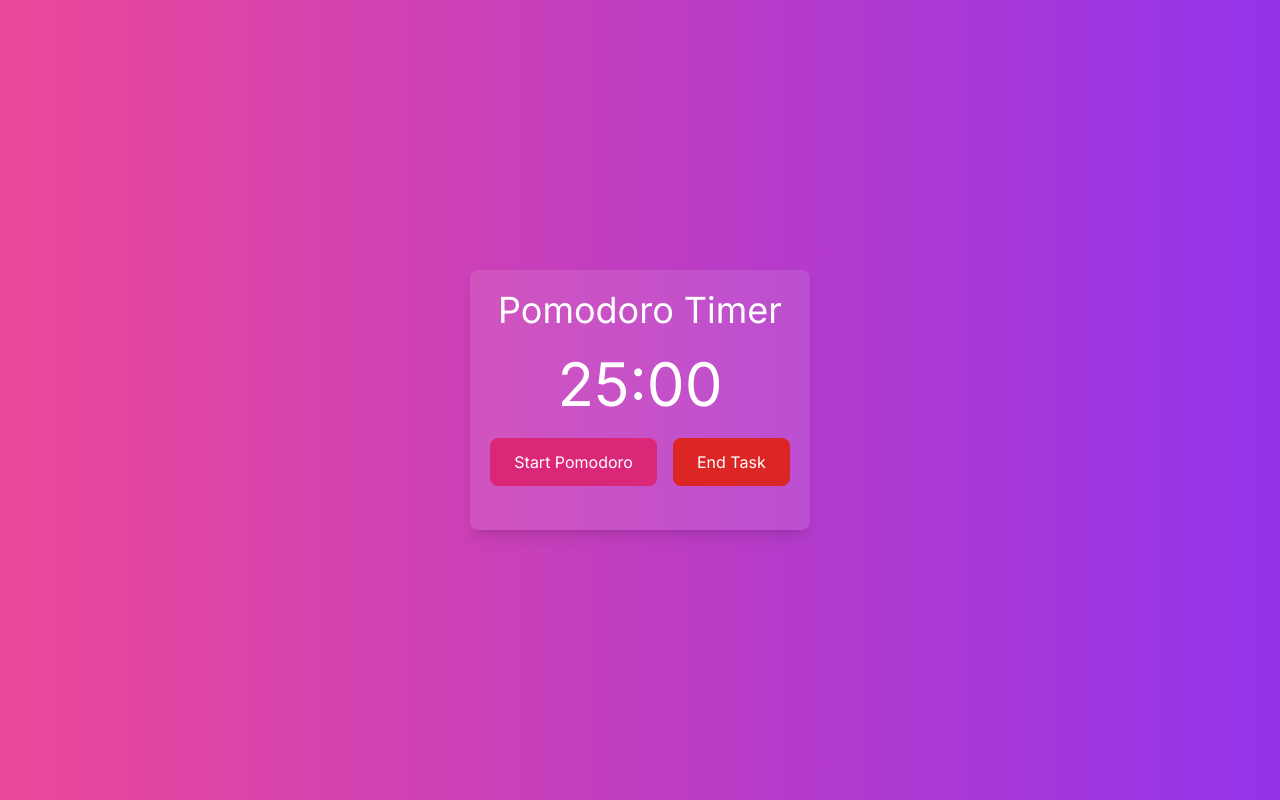
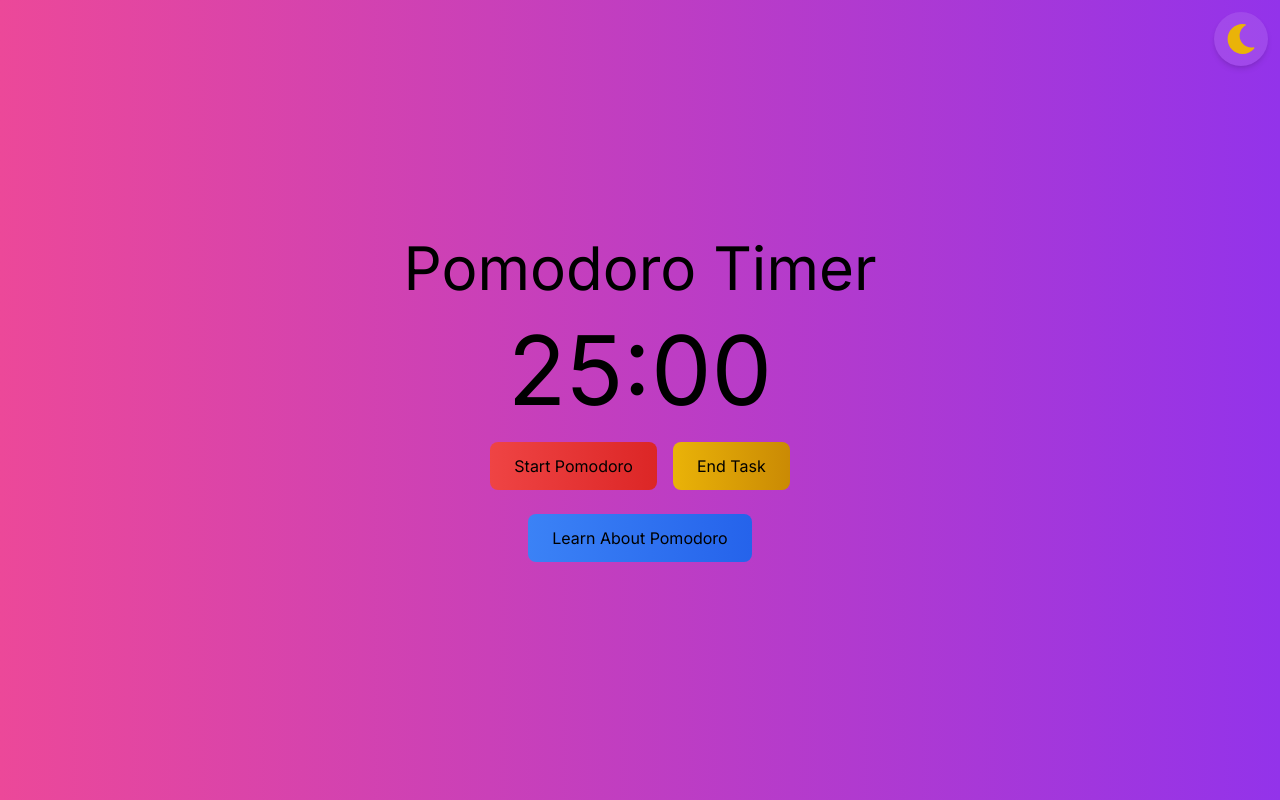
Before and after one commit to fdhlaly/PomodoroTimer-NextJS, a Next.js app: page / in a window 1280 px wide. Built offline with nearby package versions, Linux system fonts and the light colour scheme.

Commit message:
update UI

```diff
--- a/package.json
+++ b/package.json
@@ -9,9 +9,10 @@
     "lint": "next lint"
   },
   "dependencies": {
+    "next": "14.2.5",
     "react": "^18",
     "react-dom": "^18",
-    "next": "14.2.5"
+    "react-icons": "^5.2.1"
   },
   "devDependencies": {
     "postcss": "^8",
--- a/src/components/PomodoroTimer.js
+++ b/src/components/PomodoroTimer.js
@@ -1,6 +1,7 @@
 "use client";
 
-import { useState, useRef } from "react";
+import { useState, useRef, useEffect } from "react";
+import { FaSun, FaMoon } from "react-icons/fa";
 
 const PomodoroTimer = () => {
   const [isPomodoro, setIsPomodoro] = useState(true);
@@ -8,7 +9,11 @@ const PomodoroTimer = () => {
   const [intervalId, setIntervalId] = useState(null);
   const [pomodoroCount, setPomodoroCount] = useState(0);
   const [message, setMessage] = useState("");
+  const [isModalOpen, setIsModalOpen] = useState(false);
+  const [isAnimating, setIsAnimating] = useState(false);
+  const [isDarkMode, setIsDarkMode] = useState(false);
   const musicRef = useRef(null);
+  const isInitialRender = useRef(true);
 
   const formatTime = (seconds) => {
     const minutes = Math.floor(seconds / 60);
@@ -68,32 +73,139 @@ const PomodoroTimer = () => {
     }
   };
 
+  const openModal = () => {
+    setIsModalOpen(true);
+    setTimeout(() => {
+      setIsAnimating(true);
+    }, 10); // Small delay to ensure transition is applied
+  };
+
+  const closeModal = () => {
+    setIsAnimating(false);
+    setTimeout(() => {
+      setIsModalOpen(false);
+    }, 300); // Match this duration with the transition duration
+  };
+
+  const toggleTheme = () => {
+    setIsDarkMode(!isDarkMode);
+  };
+
+  useEffect(() => {
+    if (isInitialRender.current) {
+      isInitialRender.current = false;
+    } else {
+      if (isModalOpen) {
+        setIsAnimating(true);
+      }
+    }
+  }, [isModalOpen]);
+
   return (
-    <div className="flex flex-col items-center justify-center min-h-screen bg-gradient-to-r from-pink-500 to-purple-600 text-white">
-      <div className="flex flex-col items-center justify-center bg-white/10 text-center p-5 rounded-lg shadow-lg">
-        <h1 className="text-4xl mb-6">Pomodoro Timer</h1>
-        <div className="text-6xl mb-6">{formatTime(duration)}</div>
-        {message && <div className="text-2xl mb-6">{message}</div>}
-        <div className="flex space-x-4 mb-6">
+    <div
+      className={`flex flex-col items-center justify-center min-h-screen p-4 transition-colors duration-500 ${
+        isDarkMode
+          ? "bg-gray-900 text-white"
+          : "bg-gradient-to-r from-pink-500 to-purple-600 text-black"
+      }`}
+    >
+      <button
+        onClick={toggleTheme}
+        className="text-2xl md:text-3xl cursor-pointer absolute top-3 right-3 bg-white/10 shadow-md rounded-full p-3 hover:bg-white/35 transition-colors duration-500"
+      >
+        {isDarkMode ? (
+          <FaSun className="text-yellow-500" />
+        ) : (
+          <FaMoon className="text-yellow-500" />
+        )}
+      </button>
+      <h1 className="text-4xl md:text-5xl lg:text-6xl mb-6 text-center">
+        Pomodoro Timer
+      </h1>
+      <div className="text-6xl md:text-7xl lg:text-8xl mb-6">
+        {formatTime(duration)}
+      </div>
+      {message && (
+        <div className="text-2xl md:text-3xl mb-6 text-center">{message}</div>
+      )}
+      <div className="flex flex-col md:flex-row space-y-4 md:space-y-0 md:space-x-4 mb-6 w-full justify-center">
         <button
           onClick={startPomodoro}
-            className="px-6 py-3 bg-pink-600 rounded-lg hover:bg-pink-700 active:scale-95 transition"
+          className={`px-6 py-3 transition-all w-full rounded-lg md:w-auto active:scale-95 ${
+            isDarkMode
+              ? "bg-gradient-to-r from-teal-500 to-teal-600 hover:from-teal-600 hover:to-teal-700"
+              : "bg-gradient-to-r from-red-500 to-red-600 hover:from-red-600 hover:to-red-700"
+          }`}
         >
           Start Pomodoro
         </button>
         <button
           onClick={endTask}
-            className="px-6 py-3 bg-red-600 rounded-lg hover:bg-red-700 active:scale-95 transition"
+          className={`px-6 py-3 transition-all w-full rounded-lg md:w-auto active:scale-95 ${
+            isDarkMode
+              ? "bg-gradient-to-r from-green-500 to-green-600 hover:from-green-600 hover:to-green-700"
+              : "bg-gradient-to-r from-yellow-500 to-yellow-600 hover:from-yellow-600 hover:to-yellow-700"
+          }`}
         >
           End Task
         </button>
       </div>
+      <button
+        onClick={openModal}
+        className={`px-6 py-3 transition-all w-full rounded-lg md:w-auto active:scale-95 ${
+          isDarkMode
+            ? "bg-gradient-to-r from-purple-500 to-purple-600 hover:from-purple-600 hover:to-purple-700"
+            : "bg-gradient-to-r from-blue-500 to-blue-600 hover:from-blue-600 hover:to-blue-700"
+        }`}
+      >
+        Learn About Pomodoro
+      </button>
+
+      {/* Modal */}
+      {isModalOpen && (
+        <div
+          className={`fixed inset-0 flex items-center justify-center text-center bg-black bg-opacity-50 transition-opacity duration-300 ${
+            isAnimating ? "opacity-100" : "opacity-0"
+          }`}
+        >
+          <div
+            className={`bg-white text-black p-6 rounded-lg w-3/4 md:w-1/2 transform transition-transform duration-300 ${
+              isAnimating ? "scale-100" : "scale-90"
+            }`}
+          >
+            <h2 className="text-2xl font-bold mb-4 pb-2 border-b">
+              What is the Pomodoro Technique?
+            </h2>
+            <p className="mb-4">
+              The Pomodoro Technique is a time management method developed by
+              Francesco Cirillo in the late 1980s. It uses a timer to break down
+              work into intervals, traditionally 25 minutes in length, separated
+              by short breaks. These intervals are known as "Pomodoros," after
+              the tomato-shaped kitchen timer that Cirillo used as a university
+              student.
+            </p>
+            <p className="mb-4">
+              The technique is based on the idea that the timer creates a sense
+              of urgency, which helps to focus the mind and avoid distractions.
+              After completing a Pomodoro, you take a short break of 5 minutes,
+              and after four Pomodoros, you take a longer break of 15-30
+              minutes.
+            </p>
+            <button
+              onClick={closeModal}
+              className="px-4 py-2 bg-gray-800 text-white rounded-lg hover:bg-gray-700 transition"
+            >
+              Close
+            </button>
+          </div>
+        </div>
+      )}
+
       <audio ref={musicRef} loop>
         <source src="/music.mp3" type="audio/mpeg" />
         Your browser does not support the audio element.
       </audio>
     </div>
-    </div>
   );
 };
 
```
Also changed, not shown: 1 other file (tests, documents, lock files or other folders). Lines whose indentation alone changed are shown as unchanged.
